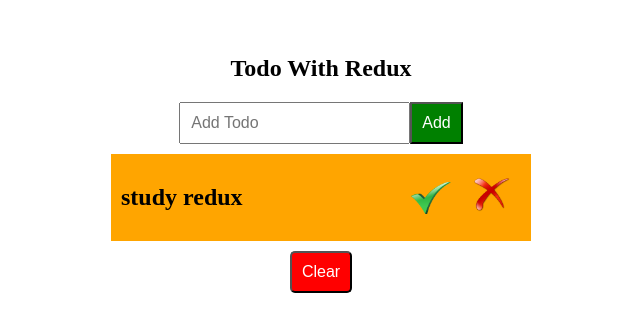
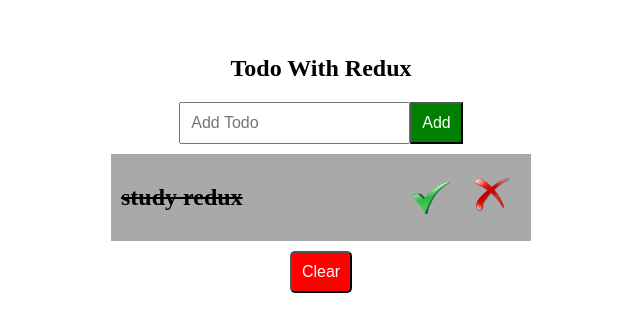
Before and after one commit to birkan-dogan/redux-todo, a React (Create React App) app: page / in a window 1280 px wide. Shown: the part 244-576 px from the top of the page, without its empty margins (319-959 px from the left). Built offline with nearby package versions, Linux system fonts and the light colour scheme.

Commit message:
CLEAR_TODO action is done

```diff
--- a/src/components/TodoList.jsx
+++ b/src/components/TodoList.jsx
@@ -1,10 +1,12 @@
 import React from "react";
 import { useDispatch, useSelector } from "react-redux";
+import { clearTodo } from "../redux/actions/todoActions";
 import TodoItem from "./TodoItem";
 
 const TodoList = () => {
   const dispatch = useDispatch();
   const todos = useSelector((state) => state.todoList);
+  const handleClear = () => dispatch(clearTodo());
   return (
     <div>
       <div>
@@ -13,7 +15,9 @@
         ))}
       </div>
       <div className="clear-wrapper">
-        <button className="clear-button">Clear</button>
+        <button className="clear-button" onClick={handleClear}>
+          Clear
+        </button>
       </div>
     </div>
   );
--- a/src/redux/reducers/todoReducers.jsx
+++ b/src/redux/reducers/todoReducers.jsx
@@ -7,7 +7,7 @@
 
 const initialState = {
   todoList: [
-    { id: new Date().getTime(), text: "study redux", completed: false },
+    { id: new Date().getTime(), text: "study redux", completed: true },
   ],
 };
 
@@ -29,7 +29,7 @@
       );
       return { todoList: [...state.todoList] };
     case CLEAR_TODO:
-      return { ...state, ...payload };
+      return initialState;
     default:
       return state;
   }
```
